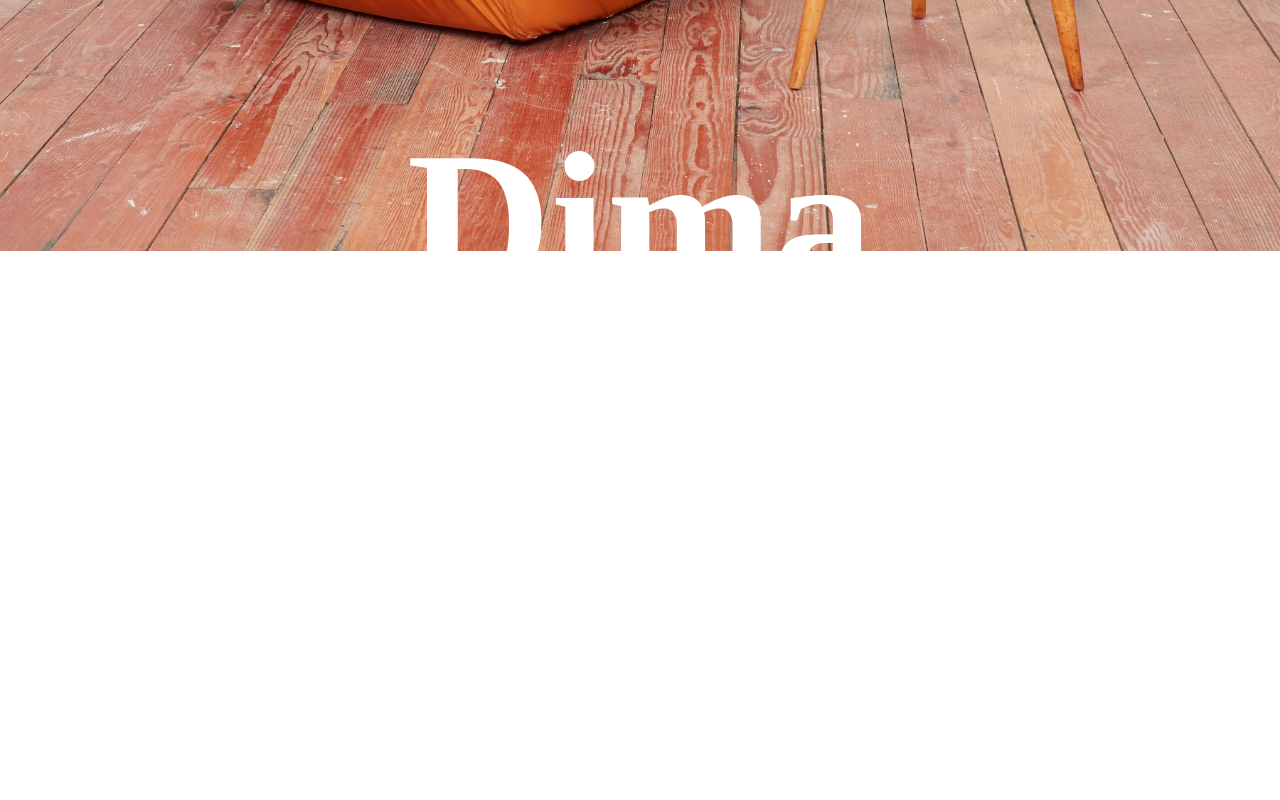
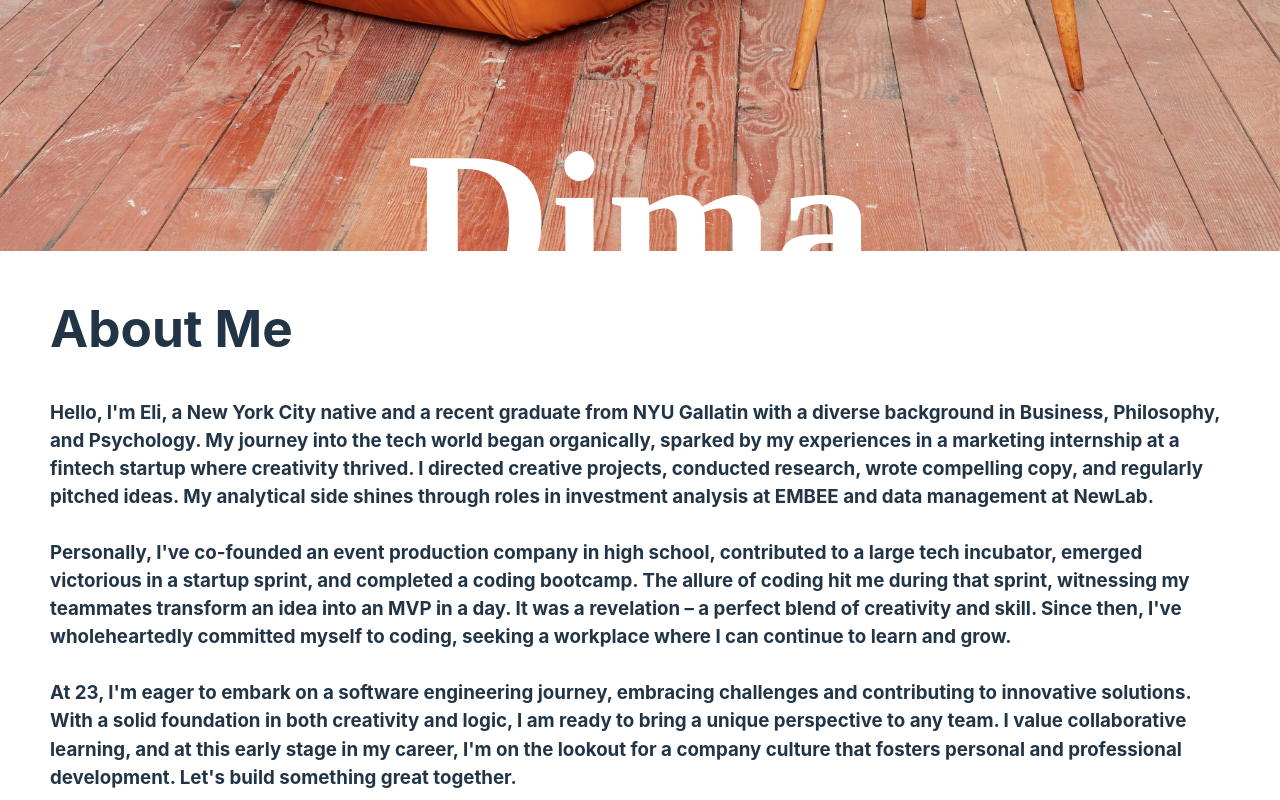
Before and after one commit to ebanchik/dima_studio, a React (Vite) app: page / in a window 1280 px wide. Shown: the part 602-1402 px from the top of the page. Before the commit the page ends 853 px from the top, so only its background shows below. Built offline with nearby package versions, Linux system fonts and the light colour scheme; a web font is replaced by a local one.

Commit message:
add about

```diff
--- /dev/null
+++ b/src/About.jsx
@@ -0,0 +1,20 @@
+export function About() {
+
+  return (
+    <section className="about" id="about">
+        <h1>About Me</h1>
+        <div className="about-container">
+          <div className="about-body">
+            <h3>Hello, I'm Eli, a New York City native and a recent graduate from NYU Gallatin with a diverse background in Business, Philosophy, and Psychology. My journey into the tech world began organically, sparked by my experiences in a marketing internship at a fintech startup where creativity thrived. I directed creative projects, conducted research, wrote compelling copy, and regularly pitched ideas. My analytical side shines through roles in investment analysis at EMBEE and data management at NewLab.
+            <br />
+            <br />
+            Personally, I've co-founded an event production company in high school, contributed to a large tech incubator, emerged victorious in a startup sprint, and completed a coding bootcamp. The allure of coding hit me during that sprint, witnessing my teammates transform an idea into an MVP in a day. It was a revelation – a perfect blend of creativity and skill. Since then, I've wholeheartedly committed myself to coding, seeking a workplace where I can continue to learn and grow.
+            <br />
+            <br />
+
+            At 23, I'm eager to embark on a software engineering journey, embracing challenges and contributing to innovative solutions. With a solid foundation in both creativity and logic, I am ready to bring a unique perspective to any team. I value collaborative learning, and at this early stage in my career, I'm on the lookout for a company culture that fosters personal and professional development. Let's build something great together.</h3>
+          </div>
+      </div>
+    </section>
+  )
+}
--- a/src/App.css
+++ b/src/App.css
@@ -14,7 +14,6 @@ html {
 .header-background {
   width: 100%; /* Adjust the width as needed */
   height: auto; /* Adjust the height as needed */
-  position: absolute;
   background-size: cover;
   top: 0;
   left: 0;
@@ -67,3 +66,10 @@ nav ul li a {
   text-decoration: none;
   font-size: 25px;
 }
+
+
+.about {
+  position: relative; /* or remove the position property altogether */
+  height: 500px;
+  margin: 0px 50px 0px 50px;
+}
--- a/src/App.jsx
+++ b/src/App.jsx
@@ -1,11 +1,13 @@
 import { Header } from "./Header";
 // import { Content } from "./Content";
 import { Footer } from "./Footer";
+import { About } from "./About";
 
 function App() {
   return (
     <div>
       <Header />
+      <About />
       {/* <Footer /> */}
     </div>
   )
```
